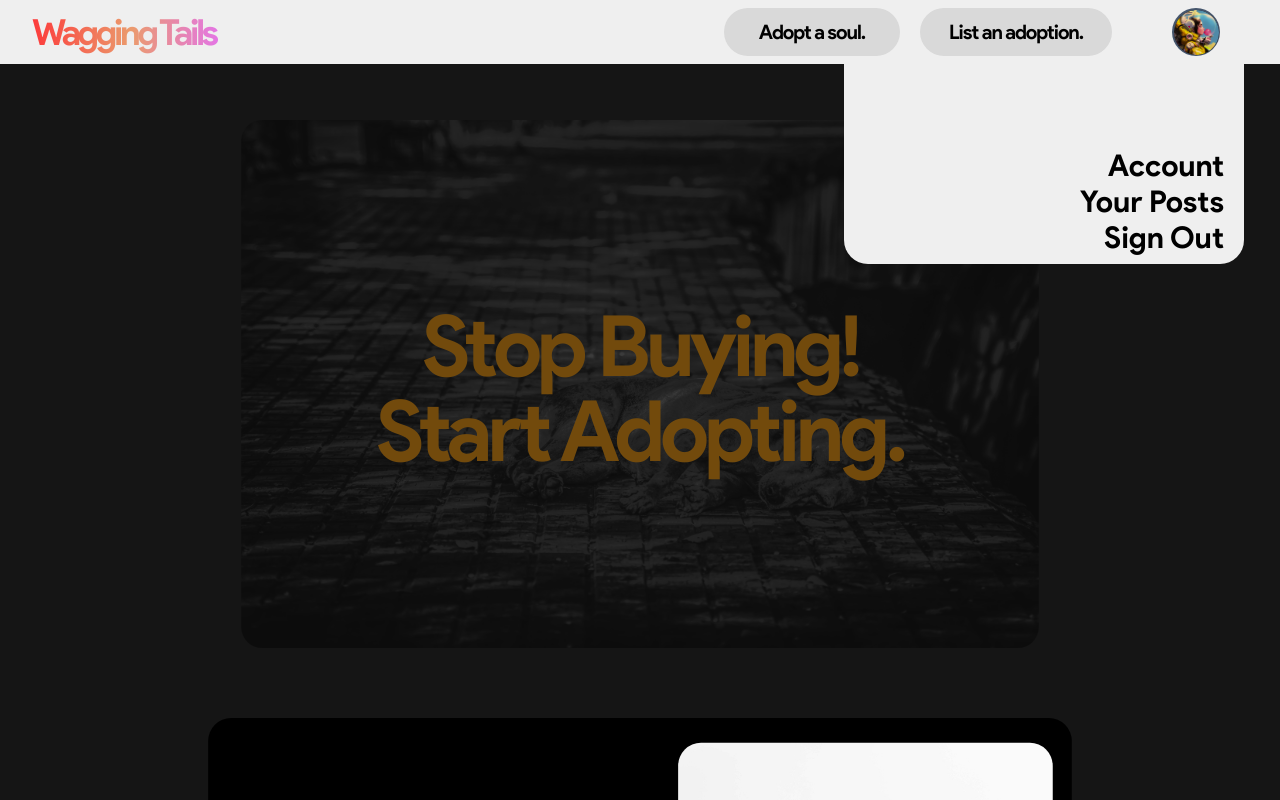
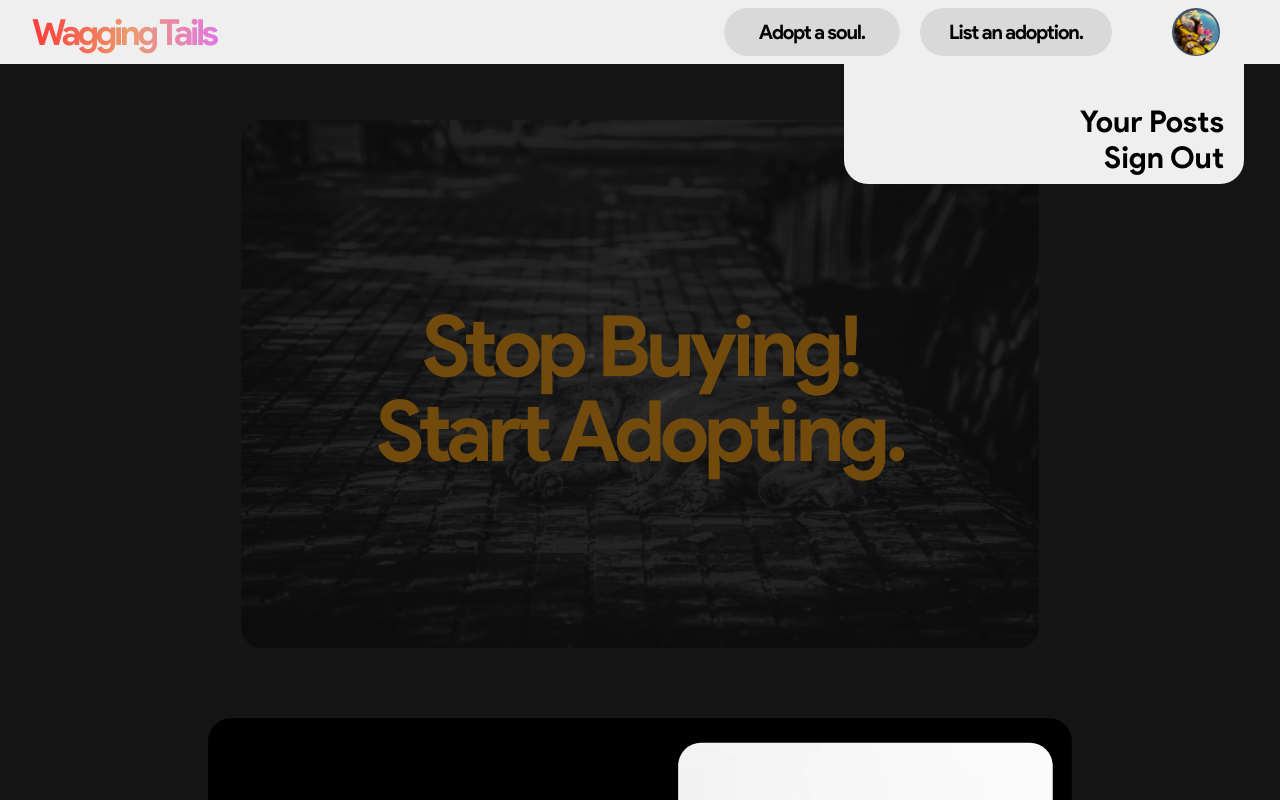
Before and after one commit to coffeeandtravel/wagging-tails, a React (Vite) app: page / in a window 1280 px wide. Both pictures are taken after a click on the button 1196 px from the left and 32 px from the top of the page. Shown: the top 800 px of the page. Built offline with nearby package versions, Linux system fonts and the light colour scheme.

Commit message:
navbar changes

```diff
--- a/src/components/Navbar.jsx
+++ b/src/components/Navbar.jsx
@@ -40,7 +40,7 @@ const Navbar = () => {
       </div>
       {open && (
         <motion.div
-          className="absolute top-14 md:top-14 right-5 md:right-9 h-60 md:h-50 w-[90%] md:w-100 rounded-b-3xl bg-[#EFEFEF]  flex align-top justify-end text-right flex-col"
+          className="absolute top-14 md:top-14 right-5 md:right-9 h-44 md:h-30 w-[90%] md:w-100 rounded-b-3xl bg-[#EFEFEF]  flex align-top justify-end text-right flex-col"
           initial={{ y: 0, opacity: 0 }}
           animate={{ y: 8, opacity: 100 }}
         >
@@ -53,9 +53,8 @@ const Navbar = () => {
         </button>
           </div>
           <ul className="mr-5 mt-2 mb-2">
-            <li className="text-3xl">Account</li>
-            <li className="text-3xl">Your Posts</li>
-            <li className="text-3xl">Sign Out</li>
+            <li className="text-3xl hover:text-amber-500 transition-colors">Your Posts</li>
+            <li className="text-3xl hover:text-amber-500 transition-colors">Sign Out</li>
           </ul>
         </motion.div>
       )}
```
